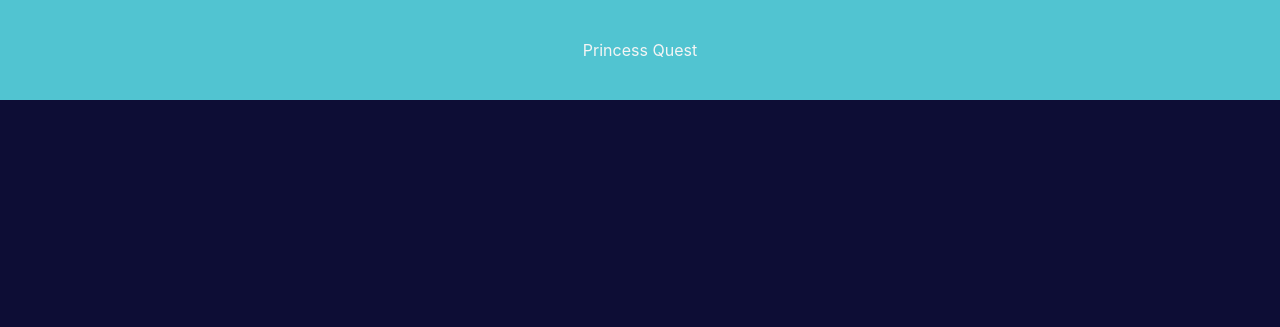
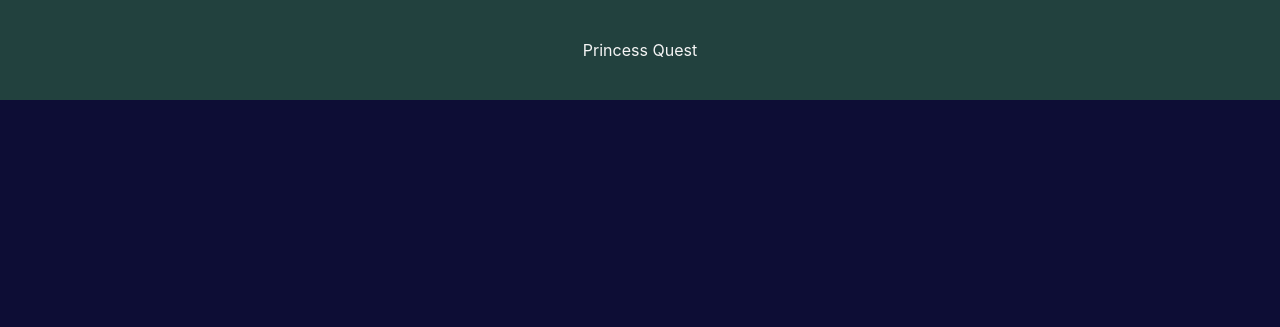
Before and after one commit to kyoung2025/dmd-1060-final, a website built with Vite: page index.html in a window 1280 px wide. Shown: the top 327 px of the page. Built offline with nearby package versions, Linux system fonts and the light colour scheme; files whose address does not match are found by name.

Commit message:
background color

```diff
--- a/src/style.css
+++ b/src/style.css
@@ -1,6 +1,6 @@
 :root {
   font-family: Inter, system-ui, Avenir, Helvetica, Arial, sans-serif;
-  --dkClr: #51c4d1;
+  --dkClr: #22413e;
   --liClr: whitesmoke;
   --accClr: #0D0D35;
 }
```
